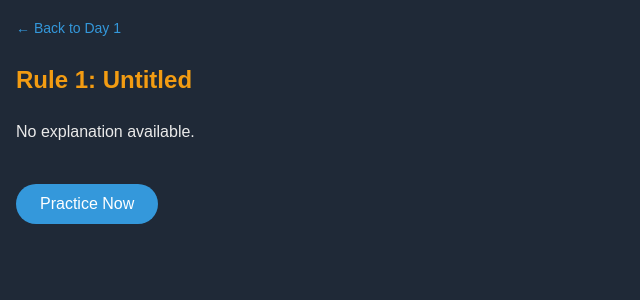
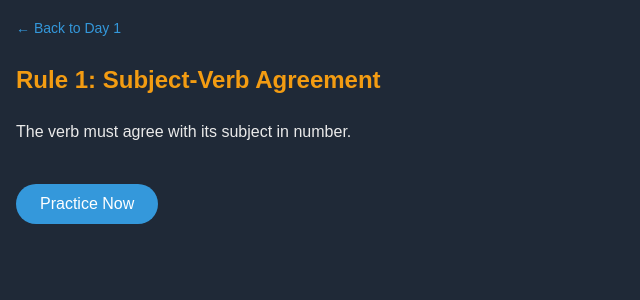
Before and after one commit to Ashutoshkr23/brightmindslab, a Next.js app: page /challenge/english/day/1/rule/1/revise in a window 1280 px wide. Shown: the top 300 px of the page, without its empty margins (0-640 px from the left). Built offline with nearby package versions, Linux system fonts and the light colour scheme.

Commit message:
fix rule retrieval in english challenge

```diff
--- a/app/challenge/english/day/[day]/rule/[rule]/revise/page.tsx
+++ b/app/challenge/english/day/[day]/rule/[rule]/revise/page.tsx
@@ -10,9 +10,11 @@ interface Props {
 export default function ReviseRulePage({ params }: Props) {
   const { day, rule } = params;
   const ruleNumber = Number(rule);
-  const ruleData = englishRulesData[ruleNumber - 1];
 
-  const singleRule = Array.isArray(ruleData) ? ruleData[0] : ruleData;
+  // rules are grouped by day, so look up the rule inside the day's array
+  const singleRule = englishRulesData[Number(day)]?.find(
+    (r) => r.rule === ruleNumber
+  );
 
   return (
     <main className="min-h-screen bg-background text-light p-4 space-y-6">
```
